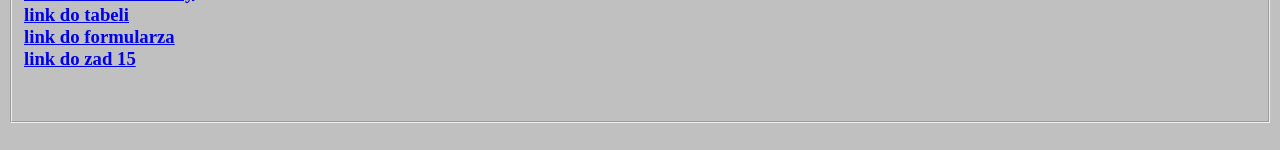
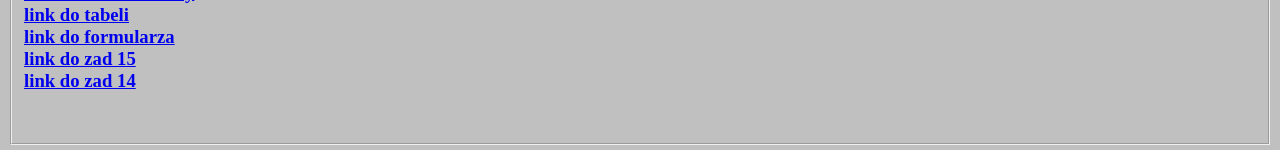
Before and after one commit to domin22233/zad_1-6, a plain HTML site: page index.html in a window 1280 px wide. Shown: the part 4180-4330 px from the top of the page. Drawn offline with Linux system fonts and the light colour scheme.

Commit message:
Update index.html

```diff
--- a/index.html
+++ b/index.html
@@ -190,6 +190,7 @@
 <a href="tabela_Bal.html">link do tabeli</a><br>
 <a href="formularz_Bal.html">link do formularza</a><br>
 	<a href="zad_15.html">link do zad 15</a><br>
+	<a href="zad_14.html">link do zad 14</a><br>
 
 <div id="footer"><br>
 </fieldset>
```
